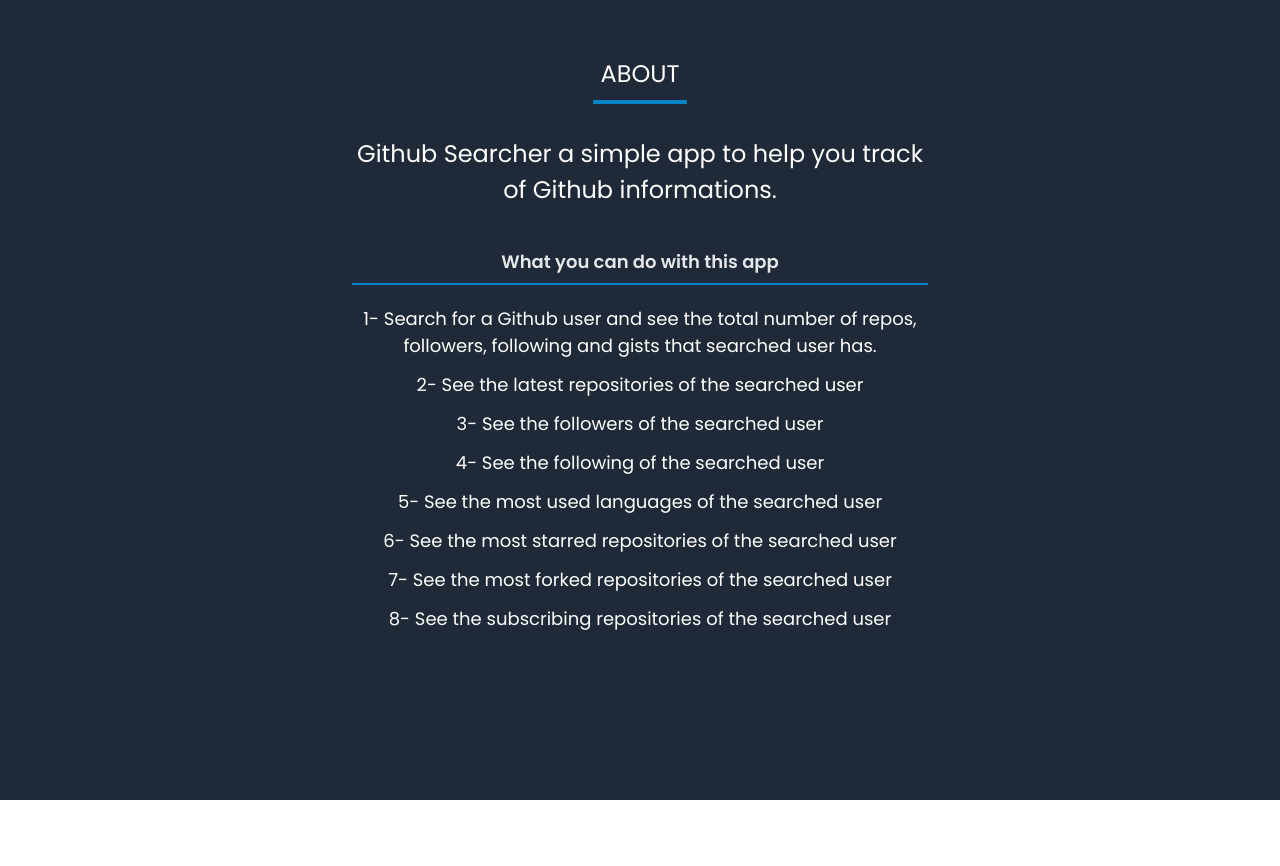
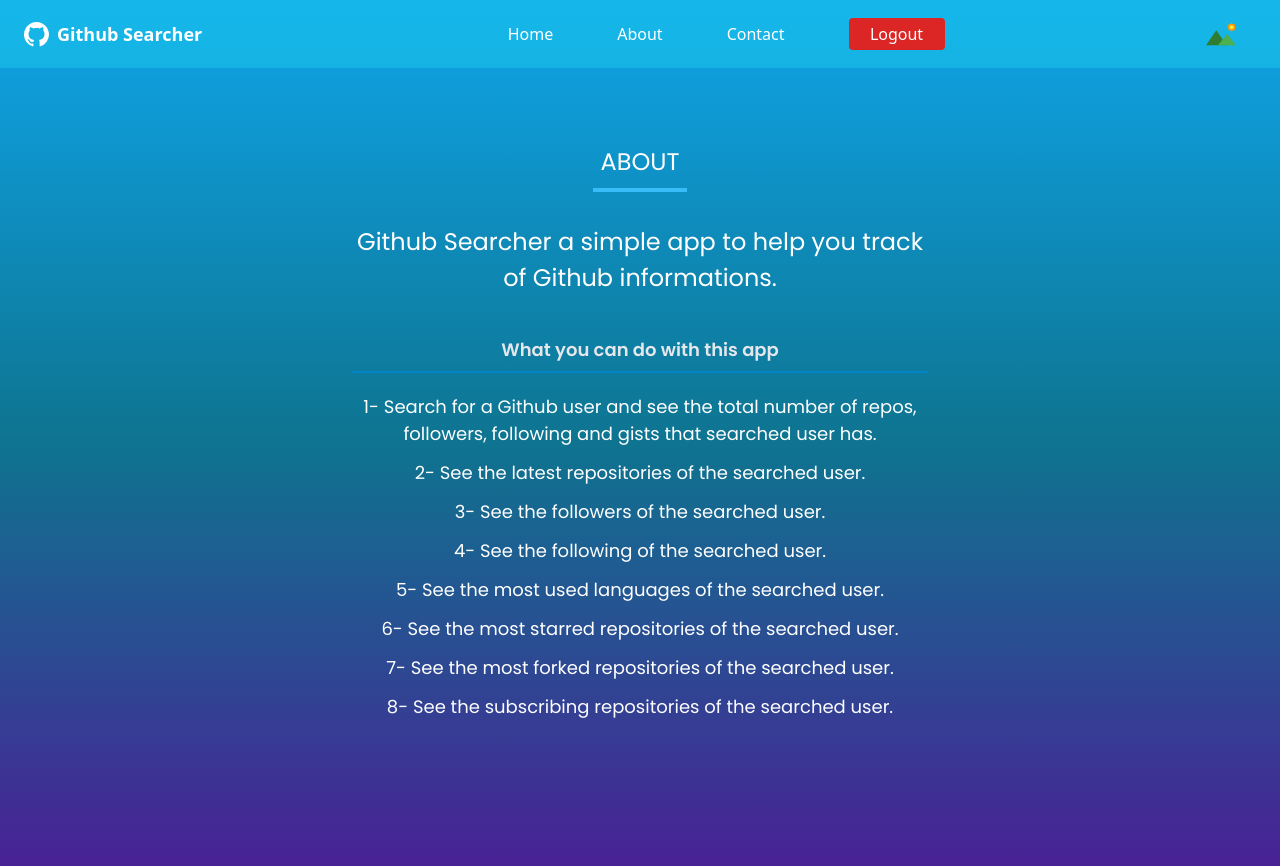
Before and after one commit to cetinsangu/githubsearcher, a React (Create React App) app: page /about in a window 1280 px wide. Shown: the top 866 px of the page. Before the commit the page ends 800 px from the top, so only its background shows below. Built offline with nearby package versions, Linux system fonts and the light colour scheme; no server answers.

Commit message:
dark mode adapted to contact&about

```diff
--- a/src/components/Navbar.js
+++ b/src/components/Navbar.js
@@ -8,8 +8,9 @@
   const { isDarkMode, setIsDarkMode } = useAppContext();
   const [isHamburgerOpen, setIsHamburgerOpen] = useState(false);
   const { user, logout } = useAuth();
+
   return (
-    <header>
+    <header className={isDarkMode ? 'dark' : undefined}>
       <nav className="dark:border-b dark:border-gray-400 px-4 lg:px-6 py-2.5 bg-cyan-400 bg-opacity-40 dark:bg-gray-900">
         <div className="flex flex-wrap justify-between items-center mx-auto max-w-screen-xl">
           <Link to={'/'} className="flex gap-2 items-center">
--- a/src/pages/About.js
+++ b/src/pages/About.js
@@ -1,7 +1,9 @@
 import { motion } from 'framer-motion';
-
+import Navbar from '../components/Navbar';
+import { useAppContext } from '../context/context';
 import { Link } from 'react-router-dom';
 function About() {
+  const { isDarkMode } = useAppContext();
   const container = {
     hidden: { opacity: 0 },
     visible: {
@@ -42,13 +44,20 @@
     },
   };
   return (
-    <div className="bg-gray-800 font-poppins h-full ">
+    <div
+      className={`${
+        isDarkMode
+          ? 'bg-gradient-to-bl from-neutral-800 via-slate-800 to-blue-600 h-full flex flex-col gap-y-5'
+          : 'bg-gradient-to-b from-sky-500 via-cyan-700 to-violet-900 h-full flex flex-col gap-y-5'
+      }`}
+    >
+      <Navbar />
       <div className="font-poppins flex flex-col w-[90vw] sm:max-w-xl gap-y-8 xs:h-screen mx-auto items-center justify-center">
         <motion.h1
           variants={animateCross}
           initial="hidden"
           animate="visible"
-          className="border-b-4 text-white text-xl xl:text-2xl p-2 border-sky-600"
+          className="border-b-4 text-white text-xl xl:text-2xl p-2 border-sky-400"
         >
           ABOUT
         </motion.h1>
@@ -82,25 +91,25 @@
               </p>
             </motion.li>
             <motion.li variants={item}>
-              <p>2- See the latest repositories of the searched user</p>
+              <p>2- See the latest repositories of the searched user.</p>
             </motion.li>
             <motion.li variants={item}>
-              <p>3- See the followers of the searched user</p>
+              <p>3- See the followers of the searched user.</p>
             </motion.li>
             <motion.li variants={item}>
-              <p>4- See the following of the searched user</p>
+              <p>4- See the following of the searched user.</p>
             </motion.li>
             <motion.li variants={item}>
-              <p>5- See the most used languages of the searched user</p>
+              <p>5- See the most used languages of the searched user.</p>
             </motion.li>
             <motion.li variants={item}>
-              <p>6- See the most starred repositories of the searched user</p>
+              <p>6- See the most starred repositories of the searched user.</p>
             </motion.li>
             <motion.li variants={item}>
-              <p>7- See the most forked repositories of the searched user</p>
+              <p>7- See the most forked repositories of the searched user.</p>
             </motion.li>
             <motion.li variants={item}>
-              <p>8- See the subscribing repositories of the searched user</p>
+              <p>8- See the subscribing repositories of the searched user.</p>
             </motion.li>
           </motion.ul>
         </div>
--- a/src/pages/Contact.js
+++ b/src/pages/Contact.js
@@ -1,8 +1,12 @@
 import { motion } from 'framer-motion';
 import { AiFillGithub, AiFillLinkedin, AiOutlineTwitter } from 'react-icons/ai';
+import { useAppContext } from '../context/context';
 
+import Navbar from '../components/Navbar';
 import { Link } from 'react-router-dom';
 function Contact() {
+  const { isDarkMode } = useAppContext();
+
   const containerVariants = {
     hidden: { opacity: 0, x: -300 },
     visible: {
@@ -51,13 +55,20 @@
     },
   };
   return (
-    <div className="bg-gray-800 font-poppins h-screen xs:h-full flex">
-      <div className="font-poppins flex flex-col w-[90vw] sm:max-w-xl gap-y-5 xs:h-screen mx-auto items-center justify-center">
+    <div
+      className={`${
+        isDarkMode
+          ? 'bg-gradient-to-bl from-neutral-800 via-slate-800 to-blue-600 h-full'
+          : 'bg-gradient-to-b from-sky-500 via-cyan-700 to-violet-900 h-full'
+      }`}
+    >
+      <Navbar />
+      <div className="font-poppins flex flex-col w-[90vw] sm:max-w-xl gap-y-5 xs:h-screen mx-auto items-center justify-center h-screen">
         <motion.h1
           variants={animateCross}
           initial="hidden"
           animate="visible"
-          className="border-b-4 text-white text-xl xl:text-2xl p-2 border-sky-600"
+          className="border-b-4 text-white text-xl xl:text-2xl p-2 border-sky-400"
         >
           Contact
         </motion.h1>
--- a/src/pages/MainPage.js
+++ b/src/pages/MainPage.js
@@ -11,7 +11,13 @@
   const { isLoading, error, isDarkMode } = useAppContext();
   if (isLoading || error) {
     return (
-      <div className="h-screen bg-gradient-to-r from-sky-500 to-indigo-500">
+      <div
+        className={`${
+          isDarkMode
+            ? 'bg-gradient-to-bl from-neutral-800 via-slate-800 to-blue-600 h-screen'
+            : 'bg-gradient-to-b from-sky-500 via-cyan-700 to-violet-900 h-screen'
+        }`}
+      >
         <Navbar />
         <SearchBar />
         {!error && (
```
